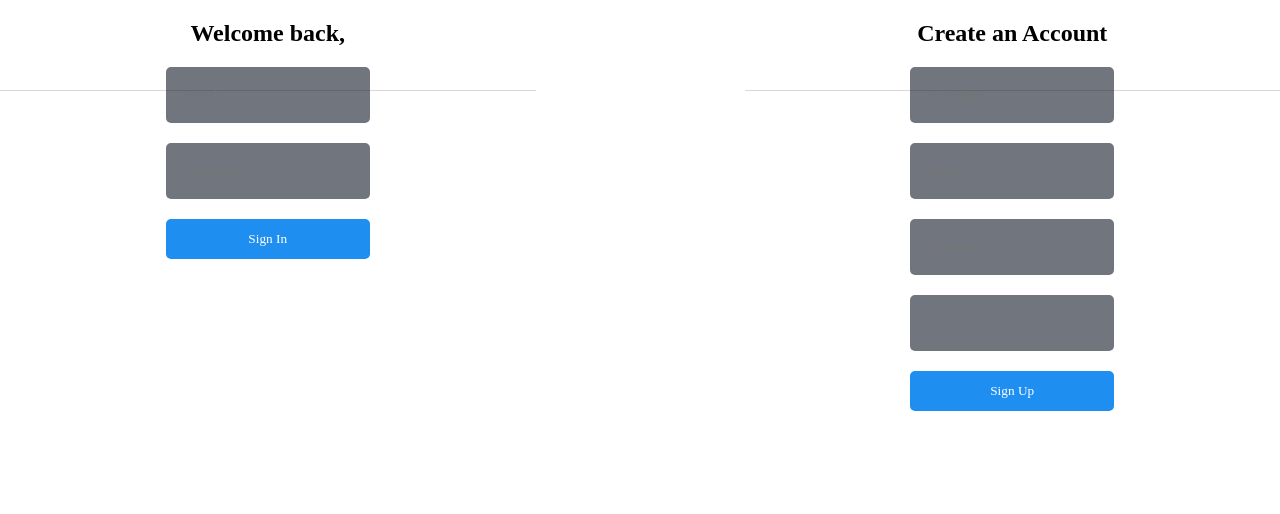
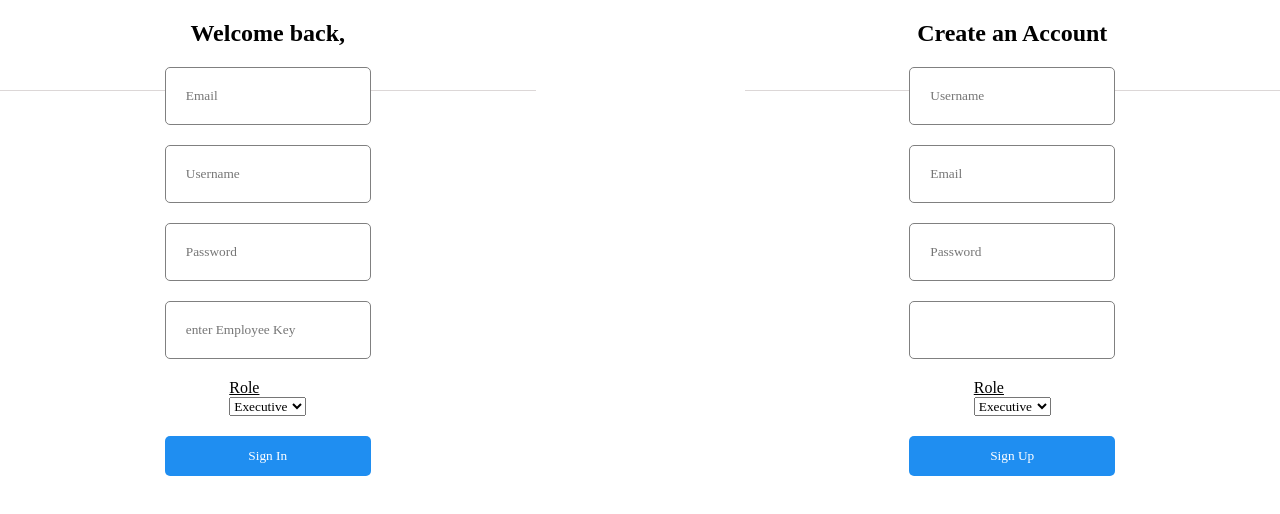
Before and after one commit to hyemiie/chatApplication, a React (Vite) app: page / in a window 1280 px wide. Shown: the top 514 px of the page. Built offline with nearby package versions, Linux system fonts and the light colour scheme; a web font is replaced by a local one.

Commit message:
logic update

```diff
--- a/src/App.jsx
+++ b/src/App.jsx
@@ -26,6 +26,7 @@ const App = () => {
       {user ? (
         <>
           <List />
+          <Login/>
           {/* <Chat /> */}
           {/* <Detail /> */}
         </>
--- a/src/components/login/Login.jsx
+++ b/src/components/login/Login.jsx
@@ -16,6 +16,9 @@ const Login = () => {
   const [password, setPassword] = useState("");
   const [email, setEmail] = useState("");
   const [role, setRole] = useState("");
+  const [selectedRole, setselectedRole] = useState("");
+  const [roleKey, setroleKey] = useState("");
+  const [checkRole, setcheckRole] = useState(false);
 
   const handleAvatar = (e) => {
     if (e.target.files[0]) {
@@ -36,10 +39,16 @@ const Login = () => {
 
     const password = document.getElementById("signUpPassword").value;
     const email = document.getElementById("signUpemail").value;
+    const role = selectedRole;
+
+    console.log(role)
 
     const data = {
       password,
       email,
+      role,
+      roleKey
+
     };
     console.log("Signup data:", data);
 
@@ -60,16 +69,18 @@ const Login = () => {
 
   const handleSignup = async (e) => {
     e.preventDefault();
-    const username = document.getElementById("username").value;
+    const username = document.getElementById("SignUpusername").value;
     const password = document.getElementById("password").value;
     const email = document.getElementById("email").value;
-    const role = document.getElementById("role").value;
+    const role = selectedRole;
+    console.log('signup role', role)
 
     const data = {
       username,
       password,
       email,
       role,
+      roleKey,
     };
 
     try {
@@ -85,6 +96,15 @@ const Login = () => {
     }
   };
 
+  const handleChange = (event) => {
+    setselectedRole(event.target.value);
+    selectedRole =="Employee"? setcheckRole(true):setcheckRole(false)
+    console.log (checkRole) };
+
+    const handleKeyInput = (event) => {
+      setroleKey(event.target.value);
+      console.log (roleKey) };
+
   return (
     <div className="login">
       <div className="item">
@@ -97,11 +117,27 @@ const Login = () => {
             id="signUpemail"
           />
           <input
+            type="text"
+            placeholder="Username"
+            name="username"
+            id="username"
+          />
+          <input
             type="password"
             placeholder="Password"
             name="password"
             id="signUpPassword"
           />
+
+
+          {checkRole ? <input placeholder="enter Executive Key" id ="roleKey" type="password" onChange={handleKeyInput}/>:<input placeholder="enter Employee Key" id="empRoleKey" type="password" onChange={handleKeyInput}/> }
+ <div>
+            <label>Role</label>
+            <select value={selectedRole} onChange={handleChange}>
+              <option value="Executive">Executive</option>
+              <option value="Employee">Employee</option>
+            </select>{" "}
+          </div>
           <button type="submit" disabled={loading}>
             {loading ? "Loading" : "Sign In"}
           </button>
@@ -111,21 +147,11 @@ const Login = () => {
       <div className="item">
         <h2>Create an Account</h2>
         <form onSubmit={handleSignup}>
-          {/* <label htmlFor="file">
-            <img src={avatar.url || "./avatar.png"} alt="" />
-            Upload an image
-          </label>
-          <input
-            type="file"
-            id="file"
-            style={{ display: "none" }}
-            onChange={handleAvatar}
-          /> */}
           <input
             type="text"
             placeholder="Username"
             name="username"
-            id="username"
+            id="SignUpusername"
           />
           <input type="text" placeholder="Email" name="email" id="email" />
           <input
@@ -135,6 +161,13 @@ const Login = () => {
             id="password"
           />
           <input type="text" name="role" id="role" />
+          <div>
+            <label>Role</label>
+            <select value={selectedRole} onChange={handleChange}>
+              <option value="Executive">Executive</option>
+              <option value="Employee">Employee</option>
+            </select>{" "}
+          </div>
 
           <button disabled={loading}>{loading ? "Loading" : "Sign Up"}</button>
         </form>
@@ -146,8 +179,6 @@ const Login = () => {
           <input type="text" name="role" id="role" />
           <button type="submit">Send</button>
         </form> */}
-
-
       </div>
     </div>
   );
--- a/src/components/login/login.css
+++ b/src/components/login/login.css
@@ -21,10 +21,9 @@
 
       input {
         padding: 20px;
-        border: none;
+        border: 1px solid grey;
         outline: none;
-        background-color: rgba(17, 25, 40, 0.6);
-        color: white;
+        color: rgb(38, 35, 35);
         border-radius: 5px;
       }
 
```
Also changed, not shown: 1 other file (tests, documents, lock files or other folders).
